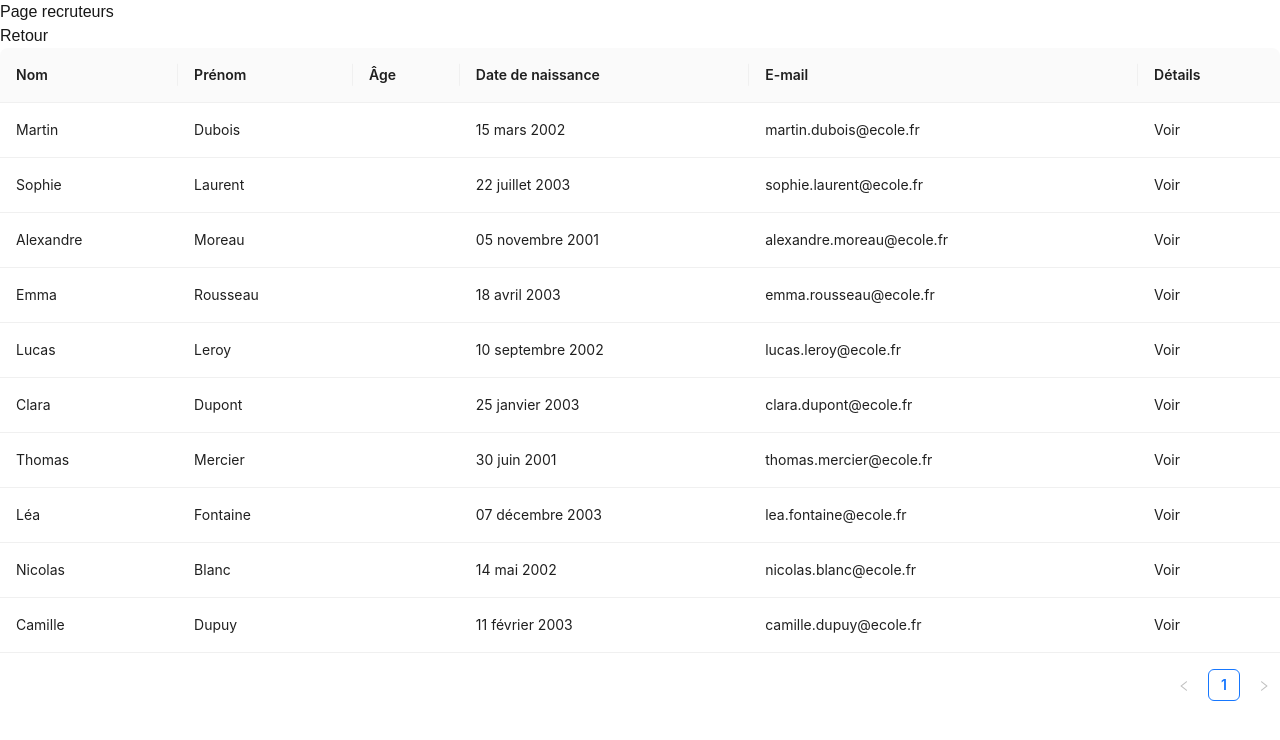
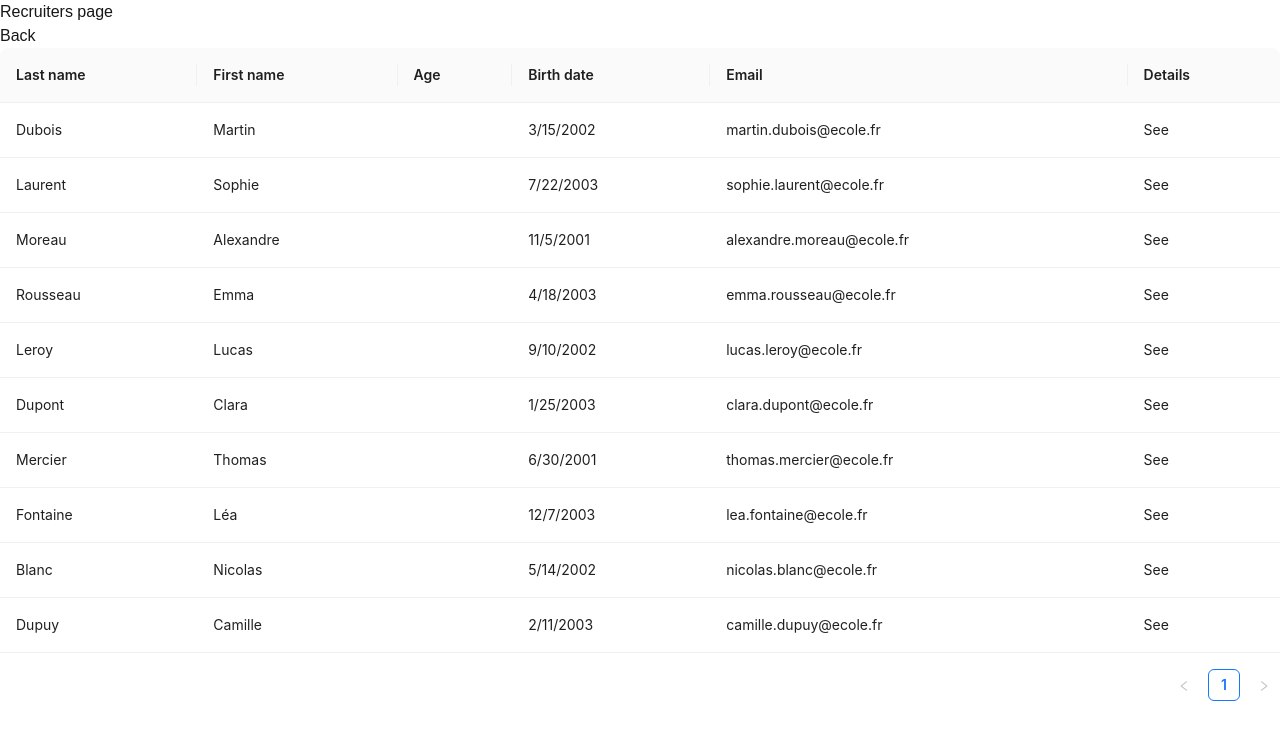
Before and after one commit to Yoann-Guion/exo-arimayi-frontend, a Next.js app: page /en/recruteurs in a window 1280 px wide. Shown: the top 740 px of the page. Built offline with nearby package versions, Linux system fonts and the light colour scheme.

Commit message:
translation for homePage, candidates page and recruiters pages

```diff
--- a/messages/en.json
+++ b/messages/en.json
@@ -10,12 +10,21 @@
     "title": "Candidates area",
     "backButton": "Back"
   },
-  "CandidatesForm": {
+  "CandidatesFormAndTable": {
     "firstName": "First name",
-    "LastName": "Last name",
-    "BirthDate": "Birth date",
-    "Email": "Email",
-    "major": "Major"
+    "firstNamePlaceholder": "Please enter your first name",
+    "lastName": "Last name",
+    "lastNamePlaceholder": "Please enter your last name",
+    "birthDate": "Birth date",
+    "birthDatePlaceholder": "Please select your birth date",
+    "age": "Age",
+    "email": "Email",
+    "emailPlaceholder": "Please enter your email",
+    "major": "Major",
+    "majorPlaceholder": "Please enter your major",
+    "submitButton": "Save candidate",
+    "details": "Details",
+    "detailsButton": "See"
   },
   "RecruitersPage": {
     "title": "Recruiters page",
--- a/messages/fr.json
+++ b/messages/fr.json
@@ -5,5 +5,30 @@
     "candidates": "Espace candidats",
     "recruiters-link": "/recruteurs",
     "recruiters": "Espace recruteurs"
-  }
+  },
+  "CandidatesPage": {
+    "title": "Espace candidats",
+    "backButton": "Retour"
+  },
+  "CandidatesFormAndTable": {
+    "firstName": "Prénom",
+    "firstNamePlaceholder": "Veuillez saisir votre prénom",
+    "lastName": "Nom",
+    "lastNamePlaceholder": "Veuillez saisir votre nom",
+    "birthDate": "Date de naissance",
+    "birthDatePlaceholder": "Veuillez saisir votre date d'anniversaire",
+    "age": "Âge",
+    "email": "Email",
+    "emailPlaceholder": "Veuillez saisir votre adresse email",
+    "major": "Filière",
+    "majorPlaceholder": "Veuillez renseigner votre filière",
+    "submitButton": "Enregistrer le candidat",
+    "details": "Détails",
+    "detailsButton": "Voir"
+  },
+  "RecruitersPage": {
+    "title": "Espace recruteurs",
+    "backButton": "Retour"
+  },
+  "StudentsTable": {}
 }
--- a/src/app/[locale]/components/StudentsTable.tsx
+++ b/src/app/[locale]/components/StudentsTable.tsx
@@ -6,78 +6,68 @@ import type { ColumnsType } from "antd/es/table";
 import { useAppDispatch, useAppSelector } from "@/store/hooks";
 import { IStudent } from "../../@types/student";
 import { thunkFetchStudents } from "@/store/ThunkFetchStudents";
-import { useRouter } from "next/navigation";
-import Link from "next/link";
+import { Link } from "@/i18n/routing";
+import { useTranslations } from "next-intl";
+
+export default function StudentsTable() {
+  const dispatch = useAppDispatch();
+  const { students } = useAppSelector((state) => state.studentsReducer);
+  const t = useTranslations("CandidatesFormAndTable");
 
   const columns: ColumnsType<IStudent> = [
     {
-    title: "Nom",
-    dataIndex: "firstName",
-    key: "firstName",
-    className: "text-gray-700 font-medium w-1/4 min-width-40",
-  },
-  {
-    title: "Prénom",
+      title: t("lastName"),
       dataIndex: "lastName",
-    key: "lastName",
+      key: "lastname",
       className: "text-gray-700 font-medium",
     },
     {
-    title: "Âge",
+      title: t("firstName"),
+      dataIndex: "firstName",
+      key: "firstname",
+      className: "text-gray-700 font-medium",
+    },
+    {
+      // todo : calculer l'age a partir de la date de naissance
+      title: t("age"),
       dataIndex: "age",
       key: "age",
       className: "text-center",
     },
     {
-    title: "Date de naissance",
+      title: t("birthDate"),
       dataIndex: "birthDate",
       key: "birthdate",
       className: "overflow-clip",
       render: (birthDate: Date | string | undefined) => {
         if (!birthDate) return "Non indiquée";
 
-      // Convertir en objet Date si ce n'est pas déjà le cas
+        // Convert the birth date to a Date object
         const dateObj =
           birthDate instanceof Date ? birthDate : new Date(birthDate);
 
-      // Formater la date avec toLocaleDateString et des options personnalisées
-      return dateObj.toLocaleDateString("fr-FR", {
-        day: "2-digit",
-        month: "long",
-        year: "numeric",
-      });
+        // Format the date as a string
+        return dateObj.toLocaleDateString();
       },
     },
     {
-    title: "E-mail",
+      title: t("email"),
       dataIndex: "email",
       key: "email",
       className: "text-blue-600",
     },
     {
-    title: "Détails",
+      title: t("details"),
       key: "action",
       render: (_, record) => (
         <Link href={`/recruteurs/${record.id}`}>
-        <button
-          className="bg-blue-500 text-white px-3 py-1 rounded-md hover:bg-blue-600 transition-colors"
-          // onClick={() => handleDetails(record)}
-        >
-          Voir
+          <button className="bg-blue-500 text-white px-3 py-1 rounded-md hover:bg-blue-600 transition-colors">
+            {t("detailsButton")}
           </button>
         </Link>
       ),
     },
   ];
-
-// const handleDetails = (record: IStudent) => {
-//   const router = useRouter();
-//   // router.push(`/recruteurs/${record.lastName}`);
-// };
-
-export default function StudentsTable() {
-  const dispatch = useAppDispatch();
-  const { students } = useAppSelector((state) => state.studentsReducer);
 
   useEffect(() => {
     dispatch(thunkFetchStudents());
--- a/src/app/[locale]/recruteurs/[id]/page.tsx
+++ b/src/app/[locale]/recruteurs/[id]/page.tsx
@@ -3,7 +3,7 @@
 import { IStudent } from "@/app/@types/student";
 import { useAppSelector } from "@/store/hooks";
 import { Card } from "antd";
-import Link from "next/link";
+import { Link } from "@/i18n/routing";
 import { useParams } from "next/navigation";
 
 export default function Page() {
--- a/src/app/[locale]/recruteurs/page.tsx
+++ b/src/app/[locale]/recruteurs/page.tsx
@@ -1,15 +1,17 @@
-import Link from "next/link";
+import { Link } from "@/i18n/routing";
 import StudentsTable from "../components/StudentsTable";
+import { useTranslations } from "next-intl";
 
 export default function Page() {
+  const t = useTranslations("RecruitersPage");
   return (
     <div className="flex flex-col items-center p-6">
       <div className="w-4/6 p-8 bg-white shadow-md rounded-lg text-center relative">
-        <h1 className="text-3xl font-bold text-black mb-6">Page recruteurs</h1>
+        <h1 className="text-3xl font-bold text-black mb-6">{t("title")}</h1>
 
         <Link href="/">
           <button className="absolute top-4 left-4 px-4 py-2 bg-gray-200 text-gray-800 border border-gray-400 rounded hover:bg-gray-300 focus:outline-none focus:ring">
-            Retour
+            {t("backButton")}
           </button>
         </Link>
 
```
Also changed, not shown: src/app/[locale]/components/Studentform.tsx (+14 -14 lines). Lines whose indentation alone changed are shown as unchanged.
